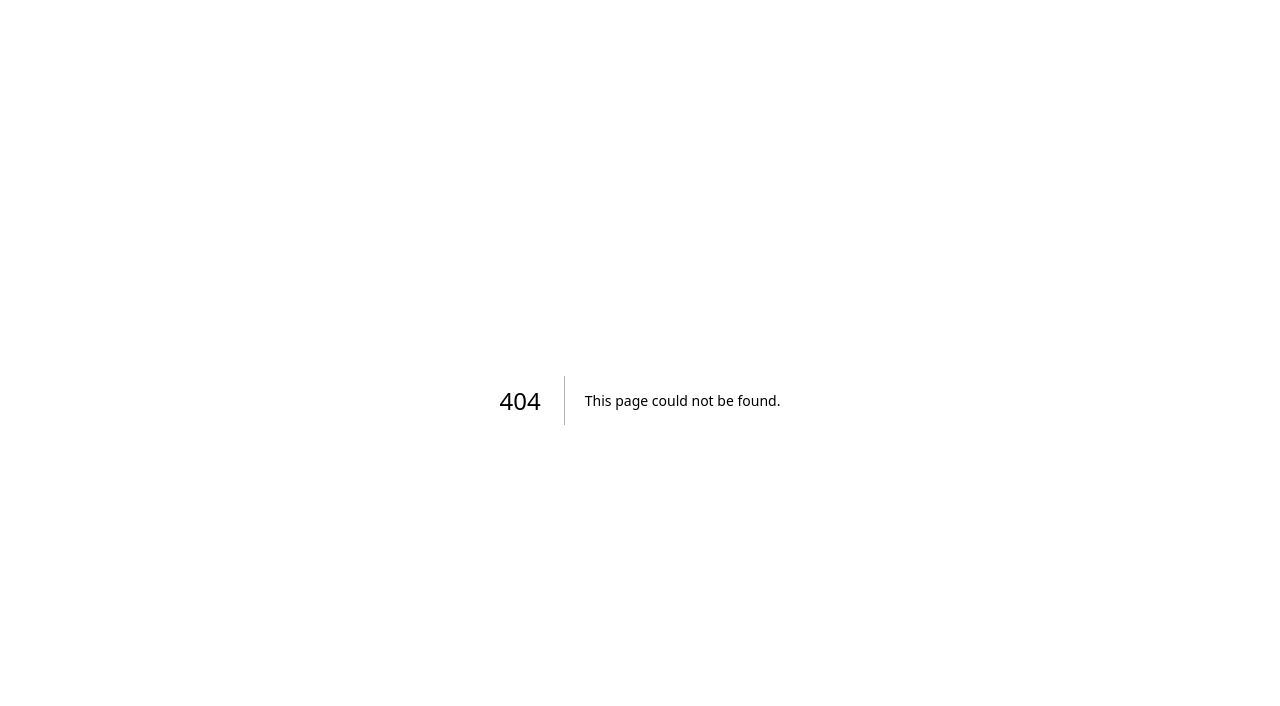
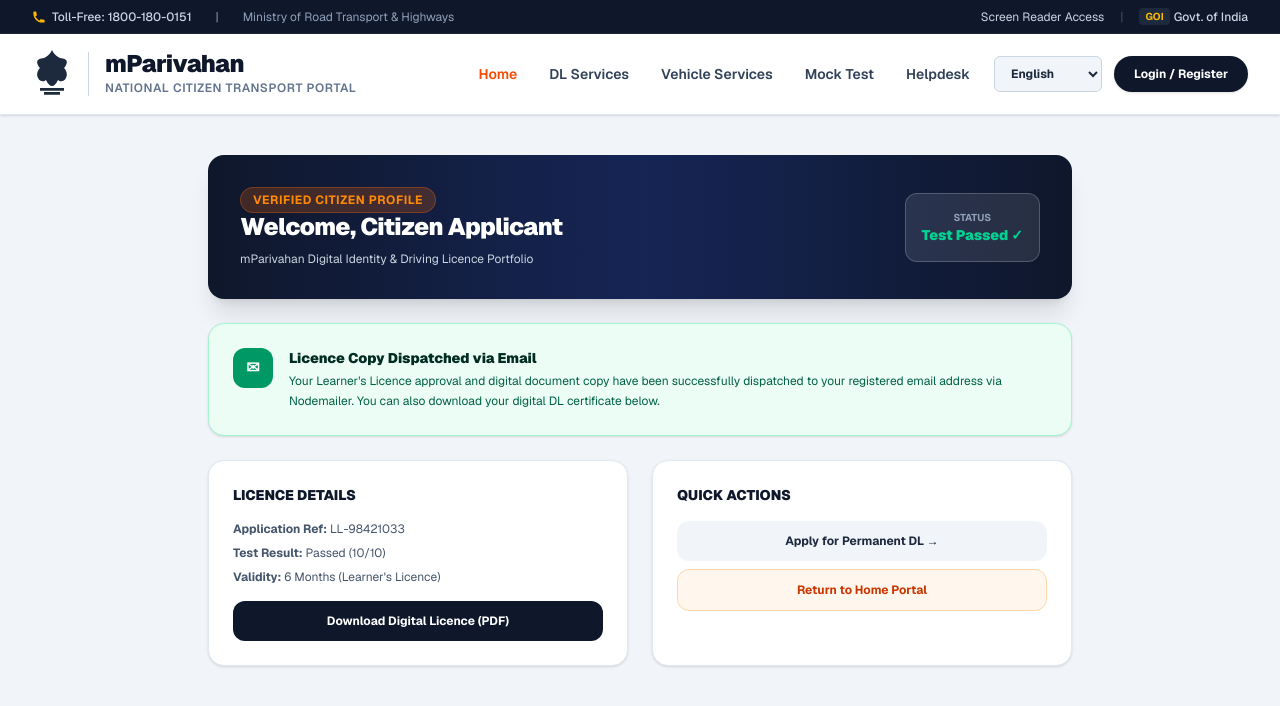
Before and after one commit to devspark-2501/mParivahan-App, a Next.js app: page /dashboard in a window 1280 px wide. Before the commit this address had no page. Shown: the top 706 px of the page. Built offline with nearby package versions, Linux system fonts and the light colour scheme.

Commit message:
code pushed

```diff
--- /dev/null
+++ b/src/app/dashboard/page.js
@@ -0,0 +1,78 @@
+'use client';
+
+import React from 'react';
+import Header from '@/components/Header';
+import Footer from '@/components/Footer';
+import Link from 'next/link';
+
+export default function UserDashboardPage() {
+  return (
+    <div className="min-h-screen bg-slate-100 font-sans text-slate-900 flex flex-col">
+      <Header />
+
+      <main className="flex-grow max-w-4xl w-full mx-auto px-4 py-10 space-y-6">
+
+        {/* Welcome Card */}
+        <div className="bg-gradient-to-r from-slate-900 via-blue-950 to-slate-900 text-white p-8 rounded-2xl shadow-xl flex flex-col sm:flex-row justify-between items-center gap-6">
+          <div className="space-y-2 text-center sm:text-left">
+            <span className="text-xs font-bold uppercase tracking-wider bg-orange-500/20 text-orange-400 px-3 py-1 rounded-full border border-orange-500/30">
+              Verified Citizen Profile
+            </span>
+            <h1 className="text-2xl font-black tracking-tight">Welcome, Citizen Applicant</h1>
+            <p className="text-xs text-slate-300">mParivahan Digital Identity & Driving Licence Portfolio</p>
+          </div>
+          <div className="bg-white/10 p-4 rounded-xl border border-white/20 text-center">
+            <p className="text-[10px] uppercase font-bold text-slate-400">Status</p>
+            <p className="text-sm font-black text-emerald-400">Test Passed ✓</p>
+          </div>
+        </div>
+
+        {/* Email Notification Alert */}
+        <div className="bg-emerald-50 border border-emerald-200 rounded-2xl p-6 flex items-start gap-4 shadow-sm">
+          <div className="w-10 h-10 bg-emerald-600 text-white rounded-xl flex items-center justify-center font-black shrink-0">
+            ✉
+          </div>
+          <div className="space-y-1">
+            <h2 className="text-sm font-black text-emerald-950">Licence Copy Dispatched via Email</h2>
+            <p className="text-xs text-emerald-800 leading-relaxed">
+              Your Learner's Licence approval and digital document copy have been successfully dispatched to your registered email address via Nodemailer. You can also download your digital DL certificate below.
+            </p>
+          </div>
+        </div>
+
+        {/* Action Grid */}
+        <div className="grid grid-cols-1 sm:grid-cols-2 gap-6">
+          <div className="bg-white p-6 rounded-2xl border border-slate-200 shadow-sm space-y-4">
+            <h3 className="text-sm font-black text-slate-900 uppercase">Licence Details</h3>
+            <div className="space-y-2 text-xs text-slate-600">
+              <p><strong>Application Ref:</strong> LL-98421033</p>
+              <p><strong>Test Result:</strong> Passed (10/10)</p>
+              <p><strong>Validity:</strong> 6 Months (Learner's Licence)</p>
+            </div>
+            <button
+              onClick={() => alert('Downloading official digital licence PDF...')}
+              className="w-full bg-slate-900 text-white py-3 rounded-xl text-xs font-bold hover:bg-slate-800 transition"
+            >
+              Download Digital Licence (PDF)
+            </button>
+          </div>
+
+          <div className="bg-white p-6 rounded-2xl border border-slate-200 shadow-sm space-y-4">
+            <h3 className="text-sm font-black text-slate-900 uppercase">Quick Actions</h3>
+            <div className="space-y-2">
+              <Link href="/apply-ll" className="block text-center w-full bg-slate-100 hover:bg-slate-200 text-slate-800 py-3 rounded-xl text-xs font-bold transition">
+                Apply for Permanent DL →
+              </Link>
+              <Link href="/" className="block text-center w-full bg-orange-50 hover:bg-orange-100 text-orange-700 py-3 rounded-xl text-xs font-bold transition border border-orange-200">
+                Return to Home Portal
+              </Link>
+            </div>
+          </div>
+        </div>
+
+      </main>
+
+      <Footer />
+    </div>
+  );
+}
```
